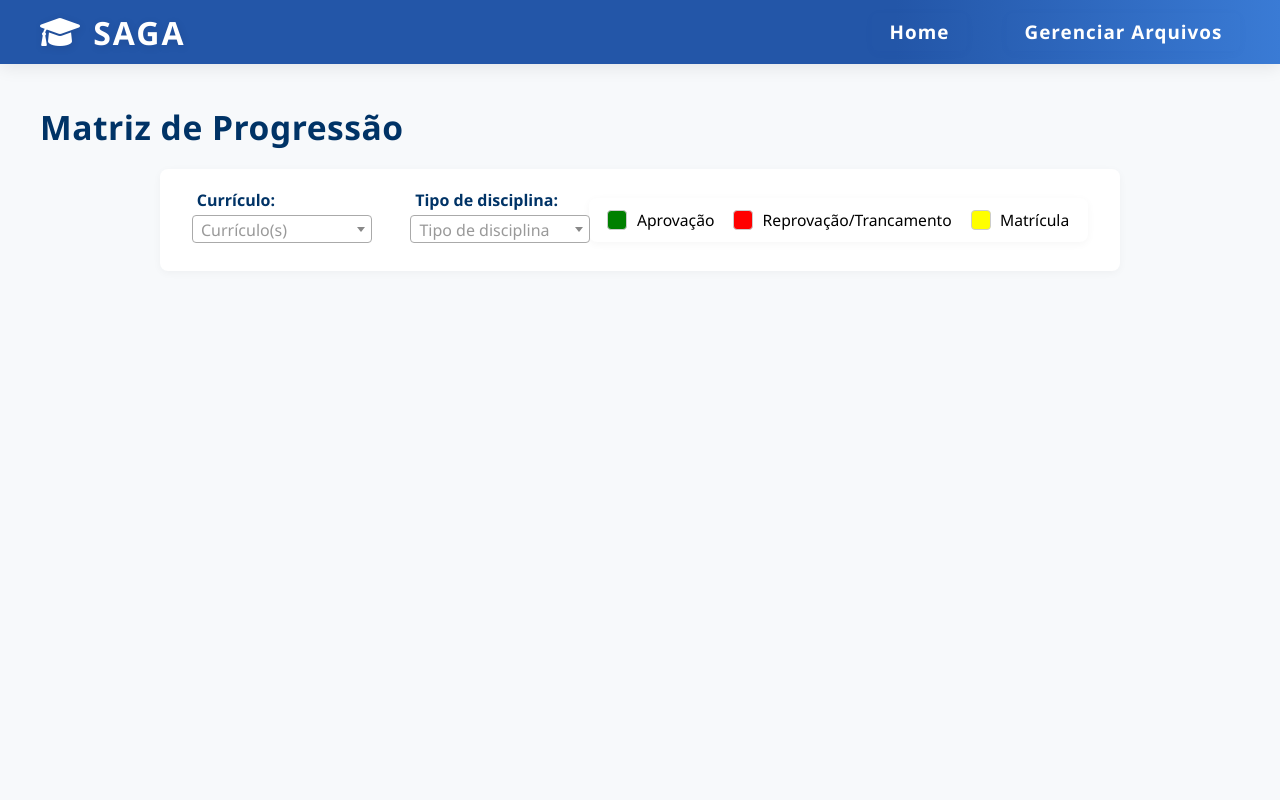
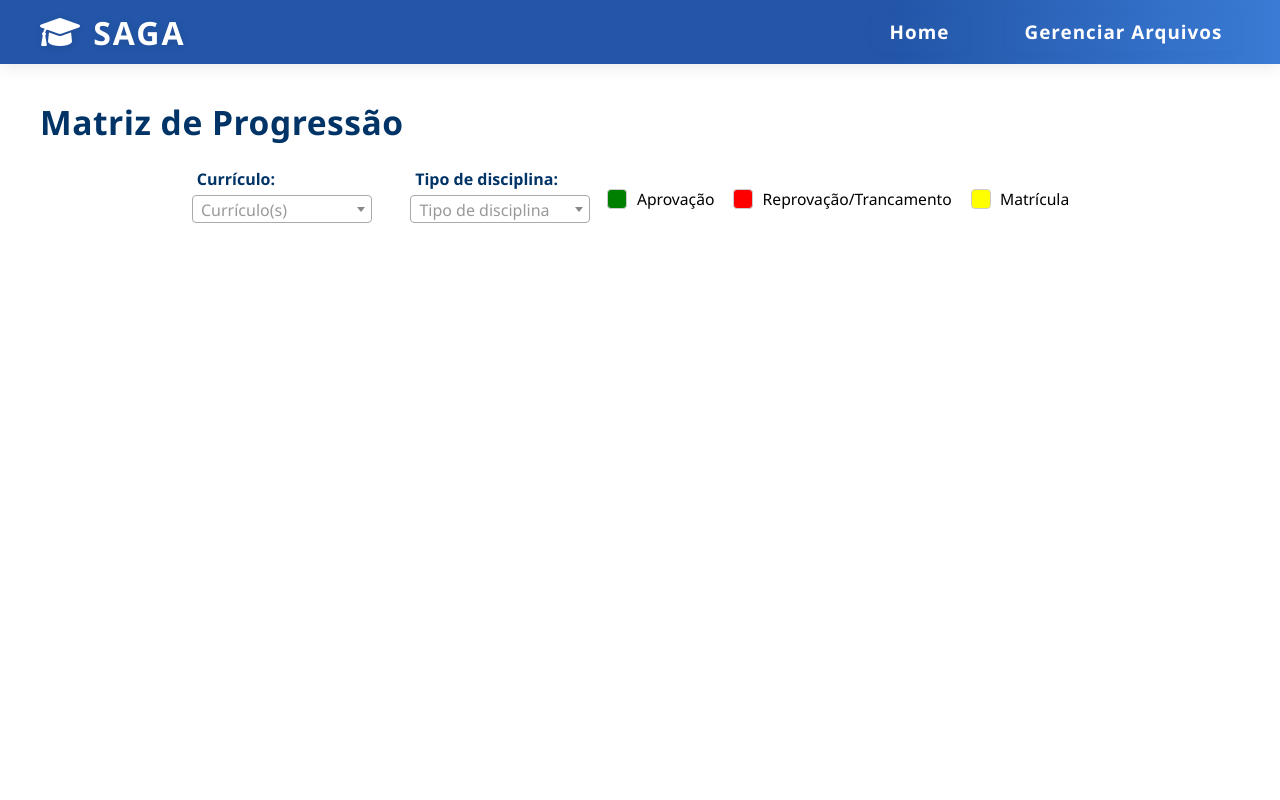
Before and after one commit to luccabcarvalho/Projeto-PRADIG-2025, a Django app: template sistemaDeAnaliseAcademicaUnirio/visualizacoes/templates/heatmap_desempenho.html in a window 1280 px wide. Run offline with Django 5.2, Linux system fonts and the light colour scheme; the template is opened without the code that fills it, so the values that code supplies are empty; some libraries are stand-ins or nearby versions.

Commit message:
padronizar cor fundo do sistema

```diff
--- a/sistemaDeAnaliseAcademicaUnirio/visualizacoes/templates/base.html
+++ b/sistemaDeAnaliseAcademicaUnirio/visualizacoes/templates/base.html
@@ -12,9 +12,10 @@
             --unirio-black: #000;
             --unirio-white: #fff;
         }
-        body {
+        html, body {
+            height: 100%;
             font-family: 'Segoe UI', Tahoma, Geneva, Verdana, sans-serif;
-            background: var(--unirio-white);
+            background: var(--unirio-white) !important;
             color: var(--unirio-black);
             margin: 0;
             min-height: 100vh;
--- a/sistemaDeAnaliseAcademicaUnirio/visualizacoes/templates/desempenho_aluno_periodo.html
+++ b/sistemaDeAnaliseAcademicaUnirio/visualizacoes/templates/desempenho_aluno_periodo.html
@@ -17,9 +17,6 @@
     });
 </script>
 <style>
-    body {
-        background: #f7f9fb;
-    }
     .heatmap-header {
         display: flex;
         justify-content: space-between;
@@ -38,9 +35,6 @@
         display: flex;
         gap: 1.5em;
         align-items: center;
-        background: #fff;
-        border-radius: 8px;
-        box-shadow: 0 2px 8px rgba(0,0,0,0.04);
         padding: 1.2em 2em 1.2em 2em;
         margin-bottom: 1.2em;
         flex-wrap: nowrap;
--- a/sistemaDeAnaliseAcademicaUnirio/visualizacoes/templates/heatmap_desempenho.html
+++ b/sistemaDeAnaliseAcademicaUnirio/visualizacoes/templates/heatmap_desempenho.html
@@ -25,15 +25,12 @@
     });
 </script>
 <style>
-    body {
-        background: #f7f9fb;
-    }
     .heatmap-header {
         display: flex;
         justify-content: space-between;
         align-items: center;
-        margin-bottom: 1.2em;
-        margin-top: 0.5em;
+        margin-bottom: 0.2em;
+        margin-top: 0.2em;
     }
     .heatmap-title {
         color: #003366;
@@ -46,9 +43,6 @@
         display: flex;
         gap: 1.5em;
         align-items: center;
-        background: #fff;
-        border-radius: 8px;
-        box-shadow: 0 2px 8px rgba(0,0,0,0.04);
         padding: 1.2em 2em 1.2em 2em;
         margin-bottom: 1.2em;
         flex-wrap: nowrap;
@@ -108,9 +102,6 @@
         display: flex;
         gap: 1.2em;
         align-items: center;
-        background: #fff;
-        border-radius: 8px;
-        box-shadow: 0 2px 8px rgba(0,0,0,0.04);
         padding: 0.7em 1.2em;
         font-size: 0.98em;
     }
--- a/sistemaDeAnaliseAcademicaUnirio/visualizacoes/templates/status_integralizacao.html
+++ b/sistemaDeAnaliseAcademicaUnirio/visualizacoes/templates/status_integralizacao.html
@@ -17,9 +17,6 @@
     });
 </script>
 <style>
-    body {
-        background: #f7f9fb;
-    }
     .heatmap-header {
         display: flex;
         justify-content: space-between;
@@ -38,9 +35,6 @@
         display: flex;
         gap: 1.5em;
         align-items: center;
-        background: #fff;
-        border-radius: 8px;
-        box-shadow: 0 2px 8px rgba(0,0,0,0.04);
         padding: 1.2em 2em 1.2em 2em;
         margin-bottom: 1.2em;
         flex-wrap: nowrap;
--- a/sistemaDeAnaliseAcademicaUnirio/visualizacoes/views.py
+++ b/sistemaDeAnaliseAcademicaUnirio/visualizacoes/views.py
@@ -719,13 +719,11 @@ def heatmap_desempenho(request):
     fig.update_layout(
         font=dict(size=18),
         xaxis=dict(
-            title='Disciplinas',
             tickangle=330,
             tickfont=dict(size=16),
             fixedrange=True
         ),
         yaxis=dict(
-            title='Matrículas',
             tickfont=dict(size=16),
         ),
         autosize=True,
```
